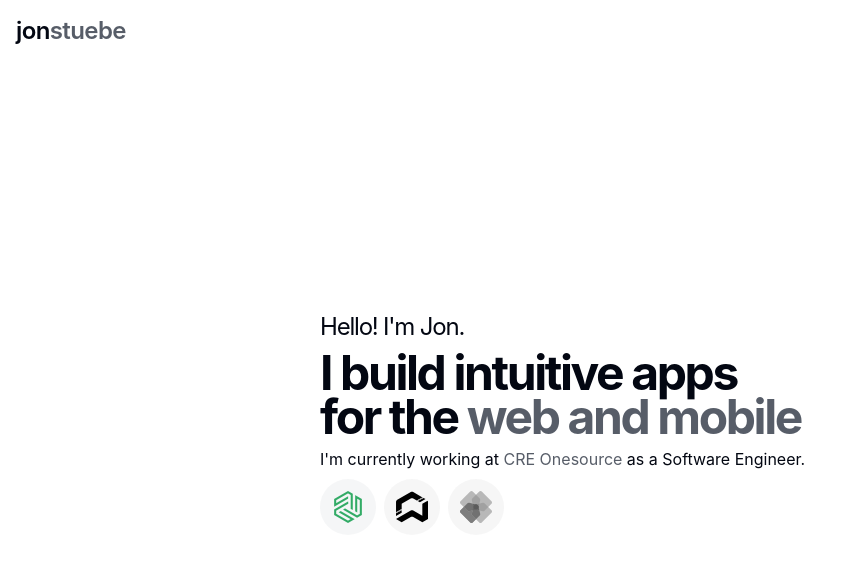
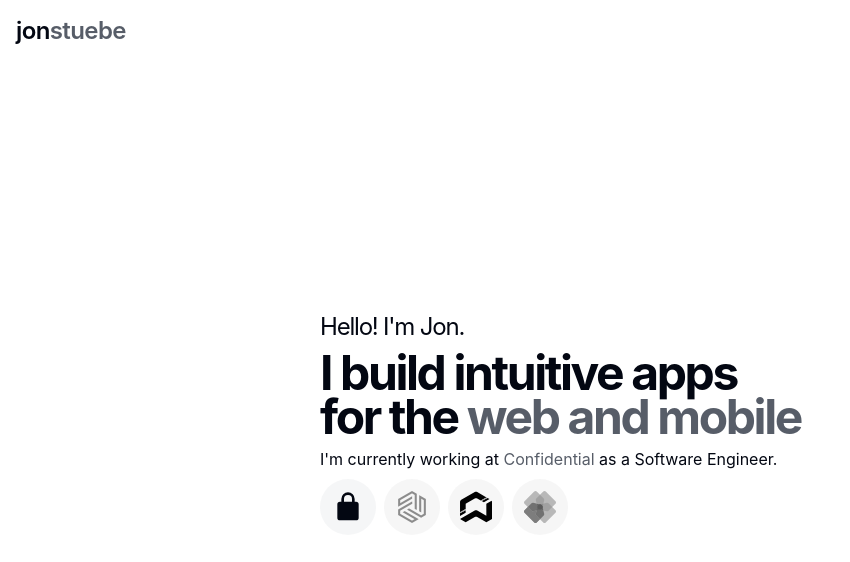
Before and after one commit to jonstuebe/jonstuebe.com, a React (Vite) app: page / in a window 1280 px wide. Shown: the top 562 px of the page, without its empty margins (0-850 px from the left). Built offline with nearby package versions, Linux system fonts and the light colour scheme; a web font is replaced by a local one.

Commit message:
Add Confidential as current employer; keep prior roles in history (#1)

```diff
--- a/src/App.tsx
+++ b/src/App.tsx
@@ -1,4 +1,5 @@
 import invitationhomesLogo from "@/assets/invitationhomes.svg";
+import confidentialLogo from "@/assets/confidential.svg";
 import creonesourceLogo from "@/assets/onesource.webp";
 import smartrentLogo from "@/assets/smartrent.svg";
 import {
@@ -50,14 +51,7 @@ function App() {
             </h1>
             <p>
               I'm currently working at{" "}
-              <a
-                href="https://creonesource.com"
-                target="_blank"
-                rel="noopener noreferrer"
-                className="text-accent-foreground/70 hover:text-accent-foreground"
-              >
-                CRE Onesource
-              </a>{" "}
+              <span className="text-accent-foreground/70">Confidential</span>{" "}
               as a Software Engineer.
             </p>
             <div
@@ -71,11 +65,21 @@ function App() {
             >
               <Tooltip>
                 <TooltipTrigger asChild>
+                  <span className="app cursor-default">
+                    <img src={confidentialLogo} alt="" />
+                  </span>
+                </TooltipTrigger>
+                <TooltipContent side="bottom">
+                  Current role — employer details confidential
+                </TooltipContent>
+              </Tooltip>
+              <Tooltip>
+                <TooltipTrigger asChild>
                   <a
                     href="https://creonesource.com"
                     target="_blank"
                     rel="noopener noreferrer"
-                    className="app"
+                    className="app grayscale-100 hover:grayscale-0"
                   >
                     <img src={creonesourceLogo} alt="CRE OneSource" />
                   </a>
```
Also changed, not shown: src/assets/confidential.svg (added).
